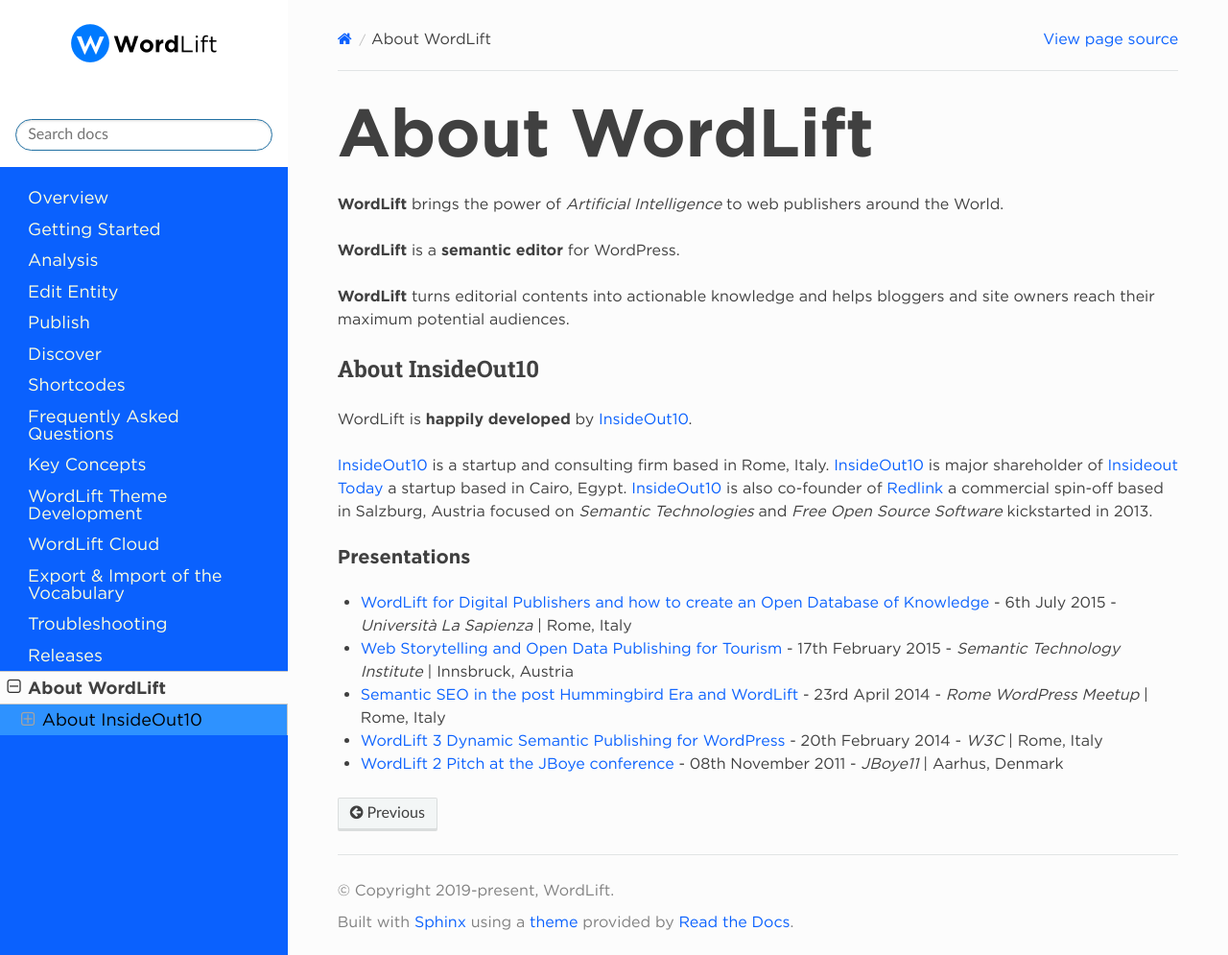
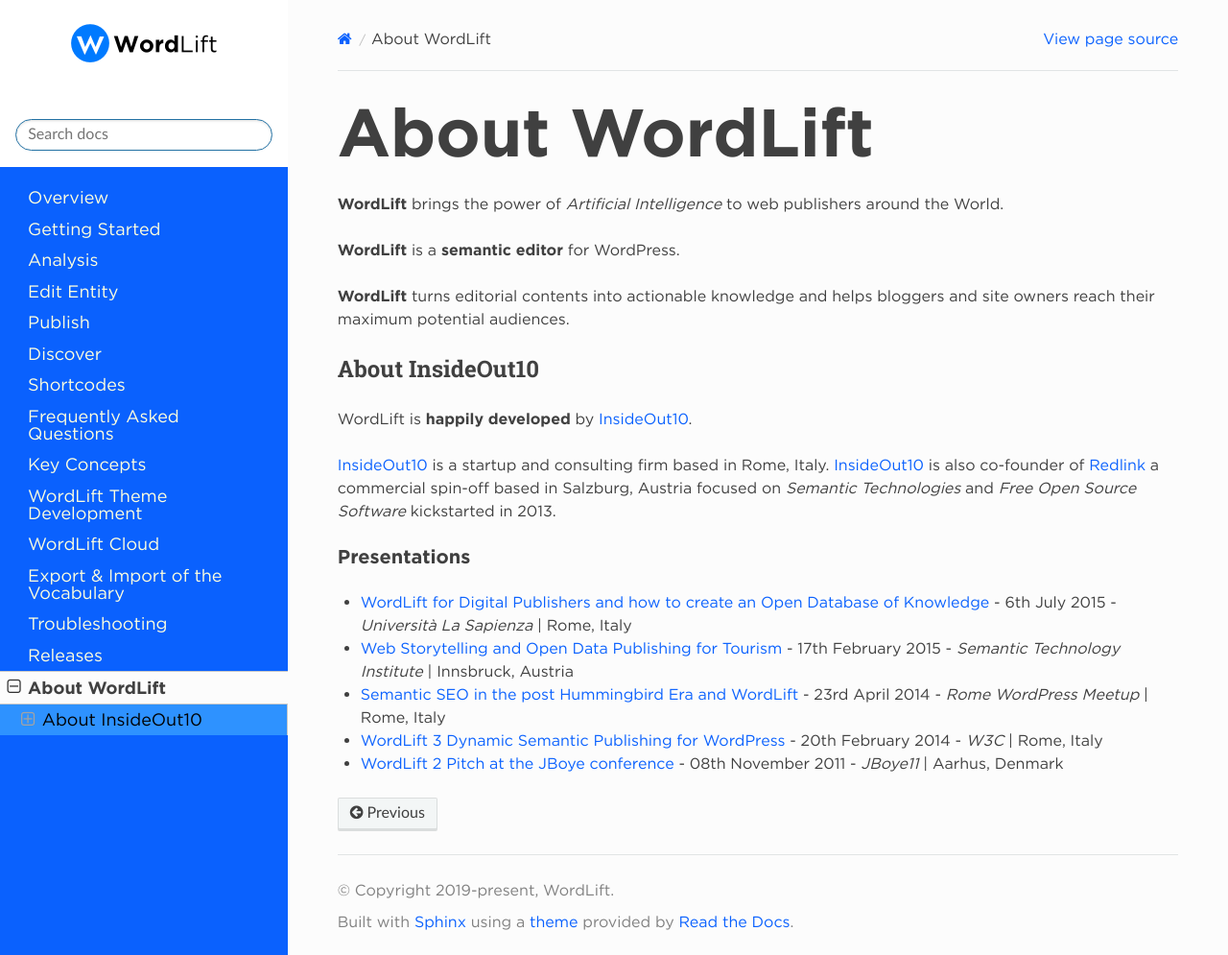
Before and after one commit to insideout10/wordlift-docs, a Sphinx documentation site: the page built from docs/about.rst, in a window 1280 px wide and 995 px high. Shown: the whole window at 96% size. Built offline with Sphinx 7.4.7 and the Read the Docs theme 2.0.0, drawn with Linux system fonts in a browser that asks for light colours.

Commit message:
Update about.rst

```diff
--- a/docs/about.rst
+++ b/docs/about.rst
@@ -12,12 +12,11 @@
 WordLift is **happily developed** by InsideOut10_.
 
 InsideOut10_ is a start­up and consulting firm based in Rome, Italy.
-InsideOut10_ is major shareholder of `Insideout Today <http://insideout.today>`_ a startup based in Cairo, Egypt.
 InsideOut10_ is also co-founder of Redlink_ a commercial spin-off based in Salzburg, Austria focused on *Semantic Technologies* and *Free Open Source Software* kickstarted in 2013.
 
-.. _InsideOut10: http://insideout.io/
-.. _Redlink: http://redlink.co/
-.. _WordLift: http://wordlift.io/
+.. _InsideOut10: https://insideout.io/
+.. _Redlink: https://redlink.at/
+.. _WordLift: https://wordlift.io/
 
 Presentations
 ^^^^^^^^^^^^^^^
```
